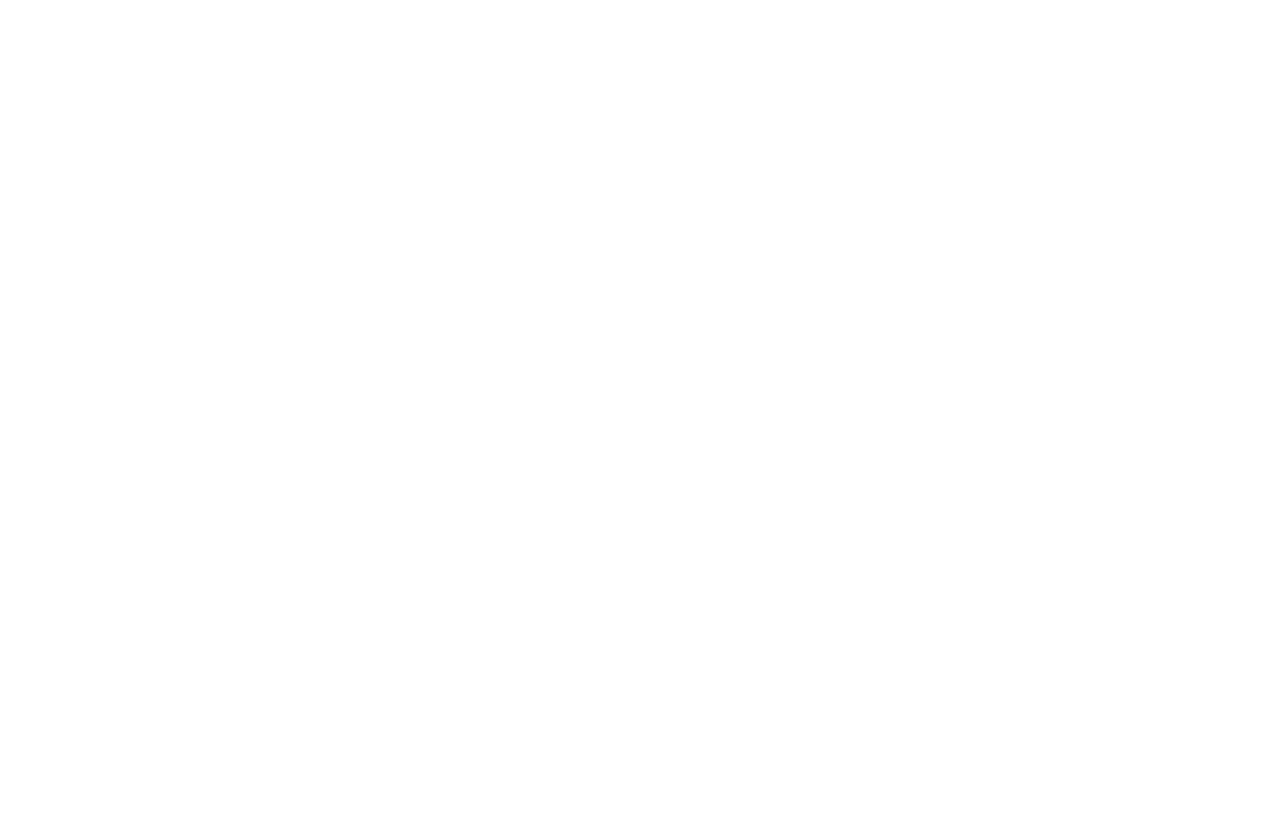
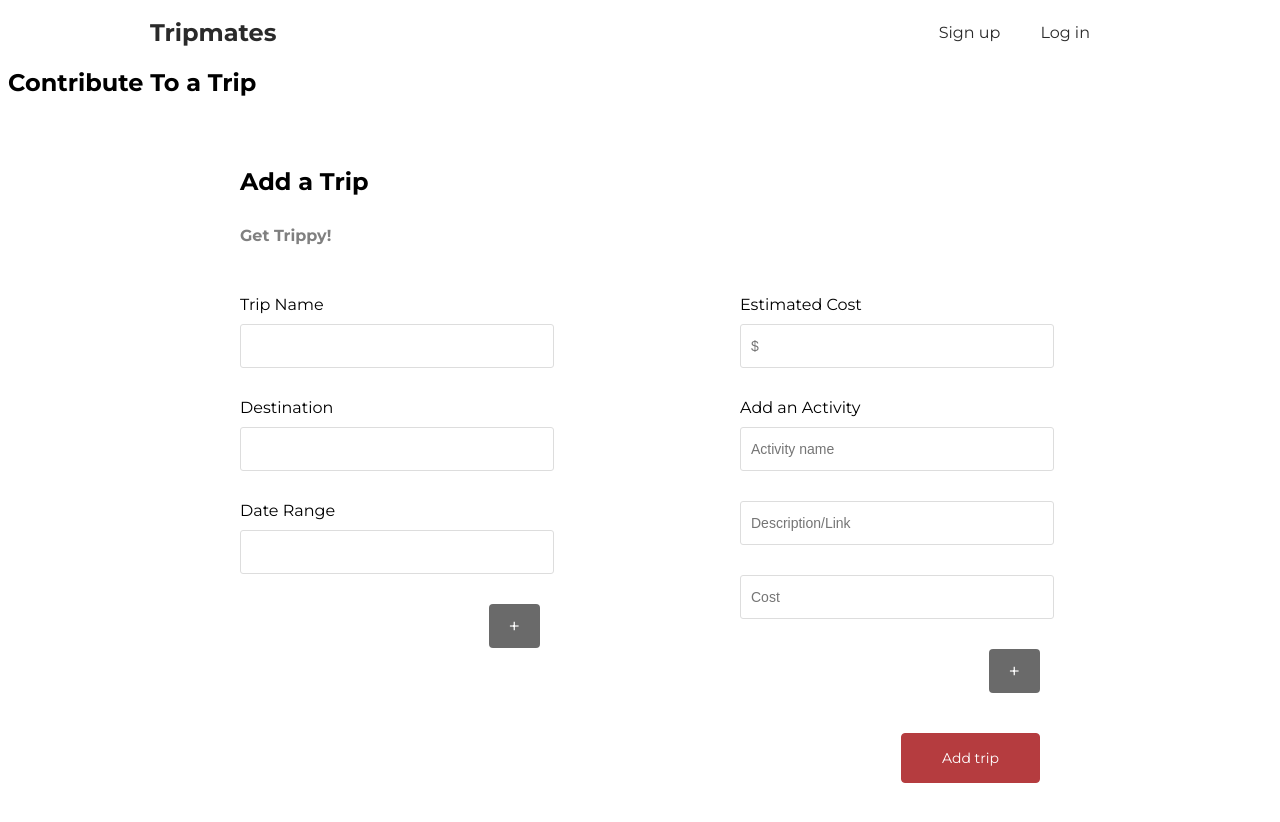
Before and after one commit to tabithahsia/Tripmates, a React app: page /contributeTrip in a window 1280 px wide. Shown: the top 822 px of the page. Before the commit the page ends 800 px from the top, so only its background shows below. Built offline with nearby package versions, Linux system fonts and the light colour scheme.

Commit message:
Created contributeTrip page

```diff
--- a/client/src/components/App.jsx
+++ b/client/src/components/App.jsx
@@ -17,7 +17,8 @@ class App extends React.Component {
           <div id="tagline">Explore the world with your trippy trippy mates</div>
             <Link to="/createTrip"><button id="mainCTA">Create a trip</button></Link>
         </div>
-        <div id="placeholderdiv"></div>
+        <div id="placeholderdiv"><Link to="/contributeTrip"><button id="mainCTA">Contribute to a trip</button></Link></div>
+
       </div>
     )
   }
--- /dev/null
+++ b/client/src/components/ContributeTrip.jsx
@@ -0,0 +1,54 @@
+import React from 'react';
+import ReactDOM from 'react-dom';
+import Header from"./Header";
+
+import { Route, Link, BrowserRouter as Router } from 'react-router-dom';
+
+class ContributeTrip extends React.Component {
+  constructor(props) {
+    super(props);
+  }
+
+  render() {
+    return (
+
+      <div>
+        <Header />
+
+        <h1>Contribute To a Trip</h1>
+
+        <div id="createTripParent">
+          <form>
+          <h3 id="pageheader">Add a Trip</h3>
+          <h4 id="subheader">Get Trippy!</h4>
+
+          <div id="firstHalf">
+            <label>Trip Name</label>
+            <input name="tripName" type="text"/>
+
+            <label>Destination</label>
+            <input name="tripName" type="text" /><br/><br/>
+            <label>Date Range</label>
+            <input name="dateRange" type ="text"/>
+            <button id="secondary">+</button>
+          </div>
+
+          <div id="secondHalf">
+            <label>Estimated Cost</label>
+            <input name="estimatedCost" type="text" placeholder="$"/><br/><br/>
+
+            <label>Add an Activity</label>
+            <input name="activity" type ="text" placeholder="Activity name"/><br/><br/>
+            <input name="activity" type ="text" placeholder="Description/Link"/><br/><br/>
+            <input name="activity" type ="text" placeholder="Cost"/>
+            <button id="secondary">+</button>
+          </div>
+          <button id="primary">Add trip</button>
+        </form>
+        </div>
+      </div>
+    )
+  }
+}
+
+export default ContributeTrip;
--- a/client/src/index.js
+++ b/client/src/index.js
@@ -7,6 +7,8 @@ import Login from './components/Login';
 import Signup from './components/Signup';
 import Profile from './components/Profile';
 import CreateTrip from './components/CreateTrip';
+import ContributeTrip from './components/ContributeTrip';
+
 
 ReactDOM.render(
   <div>
@@ -17,6 +19,8 @@ ReactDOM.render(
             <Route path="/signup" component={Signup}/>
             <Route path="/profile" component={Profile}/>
             <Route path="/createTrip" component={CreateTrip}/>
+            <Route path="/contributeTrip" component={ContributeTrip}/>
+
         </div>
     </Router>
   </div>
--- a/public/styles/styles.css
+++ b/public/styles/styles.css
@@ -194,3 +194,4 @@ nav li {
 	float: right;
 	width: 300px;
 }
+/************************* CONTRIBUTE TO TRIP PAGE *************************/
```
Also changed, not shown: 1 other file (tests, documents, lock files or other folders).
